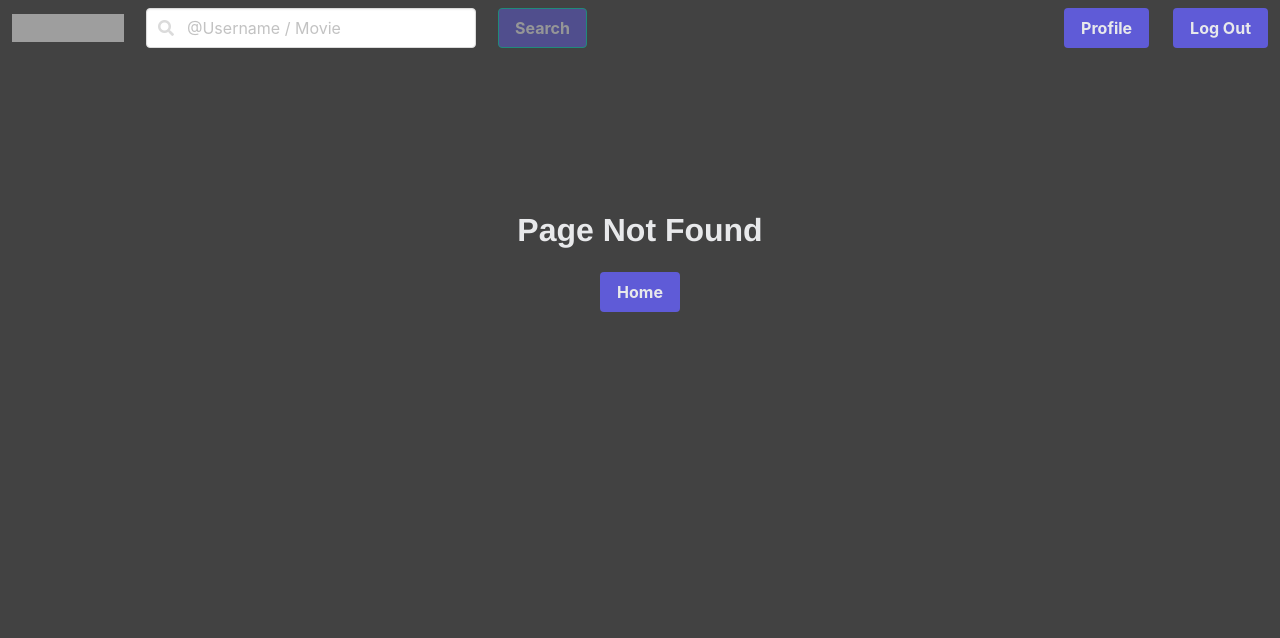
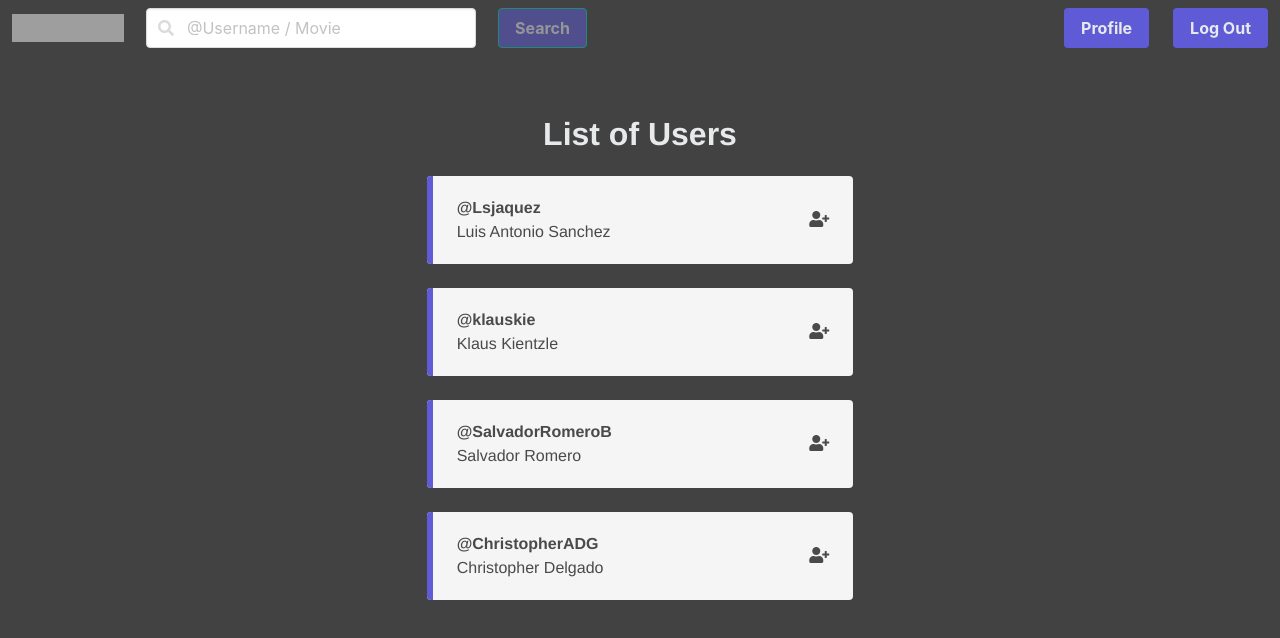
Before and after one commit to lsjaquez22/lab_final_imdb, a Vue app in the folder frontend/: page /search-user in a window 1280 px wide. Before the commit this address had no page. Shown: the top 638 px of the page. Built offline with nearby package versions, Linux system fonts and the light colour scheme; grey boxes are pictures that could not be loaded.

Commit message:
search user view

```diff
--- a/frontend/src/components/navbar.vue
+++ b/frontend/src/components/navbar.vue
@@ -41,11 +41,11 @@
                 </span>
               </p>
             </div>
-            <router-link class="navbar-item" :to="{name:'SearchMovie'}">
+            <div class="navbar-item">
               <button class="button is-primary" v-on:click="search()" :disabled="valid_search">
                 <strong>Search</strong>
               </button>
-            </router-link>
+            </div>
           </div>
 
           <div class="navbar-end">
@@ -69,7 +69,6 @@
         role="navigation"
         aria-label="main navigation"
       >
-        >
         <div class="navbar-brand">
           <a class="navbar-item" href="https://bulma.io">
             <img src="https://bulma.io/images/bulma-logo.png" width="112" height="28" />
@@ -137,7 +136,15 @@ export default {
     search() {
       if (this.to_search[0] != "@") {
         this.$store.dispatch("get_search_movies", this.to_search);
+        if (this.$route.path != "/search-movie") {
+          this.$router.push({ name: "SearchMovie" });
+        }
+      } else {
+        if (this.$route.path != "/search-user") {
+          this.$router.push({ name: "SearchUser" });
+        }
       }
+      this.to_search = "";
     }
   }
 };
--- a/frontend/src/router/index.js
+++ b/frontend/src/router/index.js
@@ -31,7 +31,13 @@ const routes = [
     path: "/search-movie",
     name: "SearchMovie",
     component: () =>
-      import(/* webpackChunkName: "user" */ "../views/MoviesList.vue"),
+      import(/* webpackChunkName: "searchMovie" */ "../views/MoviesList.vue"),
+  },
+  {
+    path: "/search-user",
+    name: "SearchUser",
+    component: () =>
+      import(/* webpackChunkName: "searchuSER" */ "../views/UserList.vue"),
   },
   {
     path: "*",
--- a/frontend/src/store/index.js
+++ b/frontend/src/store/index.js
@@ -9,7 +9,7 @@ export default new Vuex.Store({
   state: {
     search_movies: [],
     recommended_movies: [...recomended_movies],
-    search_users: [],
+    search_users: [...recomended_users],
     recommended_users: [...recomended_users],
   },
   mutations: {
--- /dev/null
+++ b/frontend/src/views/UserList.vue
@@ -0,0 +1,52 @@
+<template>
+  <div class="container-movies-list">
+    <div class="columns is-gapless">
+      <div class="column"></div>
+      <div class="column is-4">
+        <h1 class="title">List of Users</h1>
+        <div class="user-container">
+          <CardUser v-for="element in list_users" :key="element.username" :user="element" />
+        </div>
+      </div>
+      <div class="column"></div>
+    </div>
+  </div>
+</template>
+
+<script>
+import CardUser from "../components/card_user.vue";
+export default {
+  name: "Movielist",
+  components: {
+    CardUser
+  },
+  data() {
+    return {};
+  },
+  computed: {
+    list_users() {
+      return this.$store.state.search_users;
+    }
+  }
+};
+</script>
+
+<style lang="scss">
+@import "../styles/_variables.scss";
+
+.container-movies-list {
+  min-height: 100vh;
+  background-color: $black;
+  h1 {
+    color: $white;
+    margin-top: 2em;
+    margin-bottom: 1em;
+  }
+  .movies-container {
+    margin-top: 2em;
+    // display: flex;
+    // flex-wrap: wrap;
+    // justify-content: center;
+  }
+}
+</style>
```
